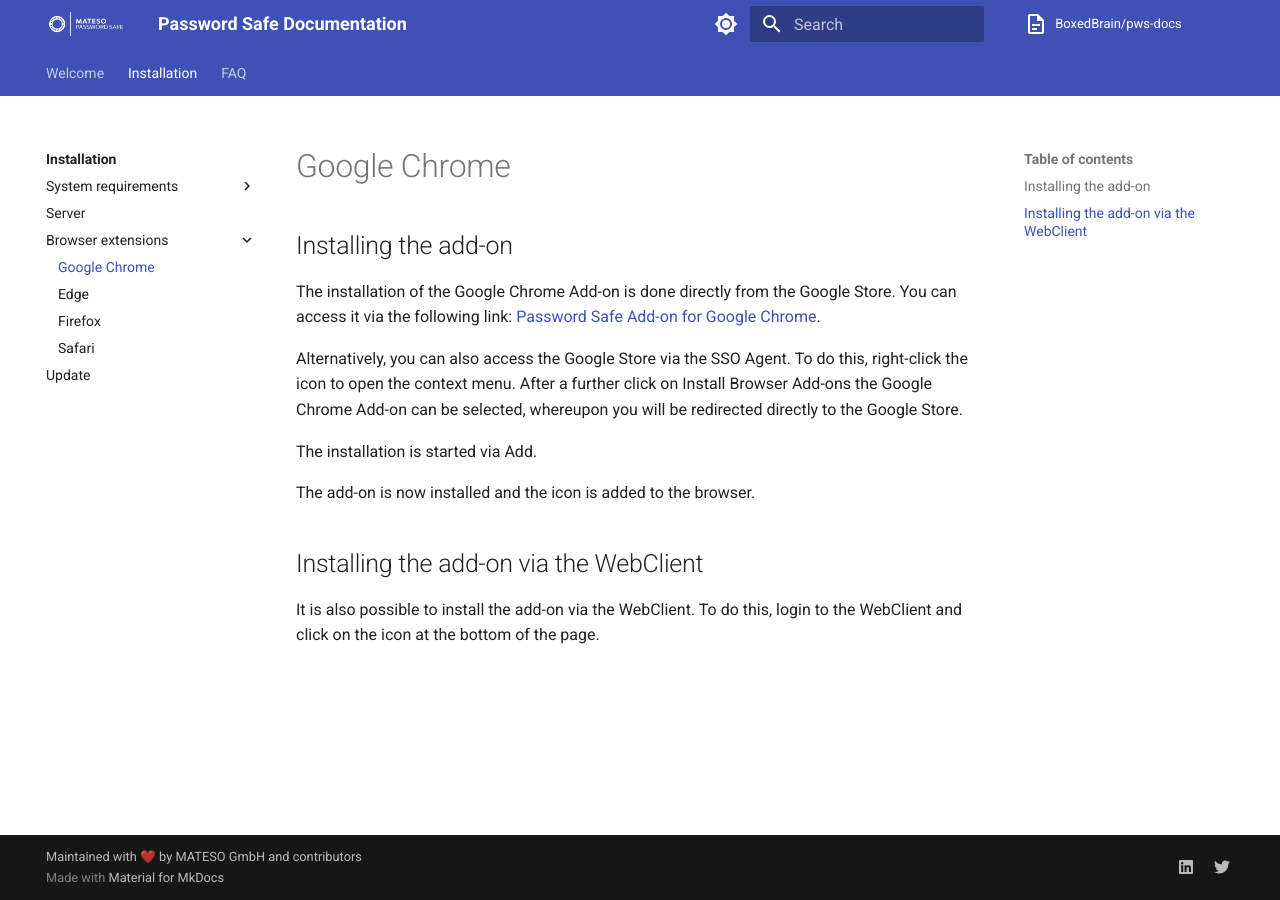
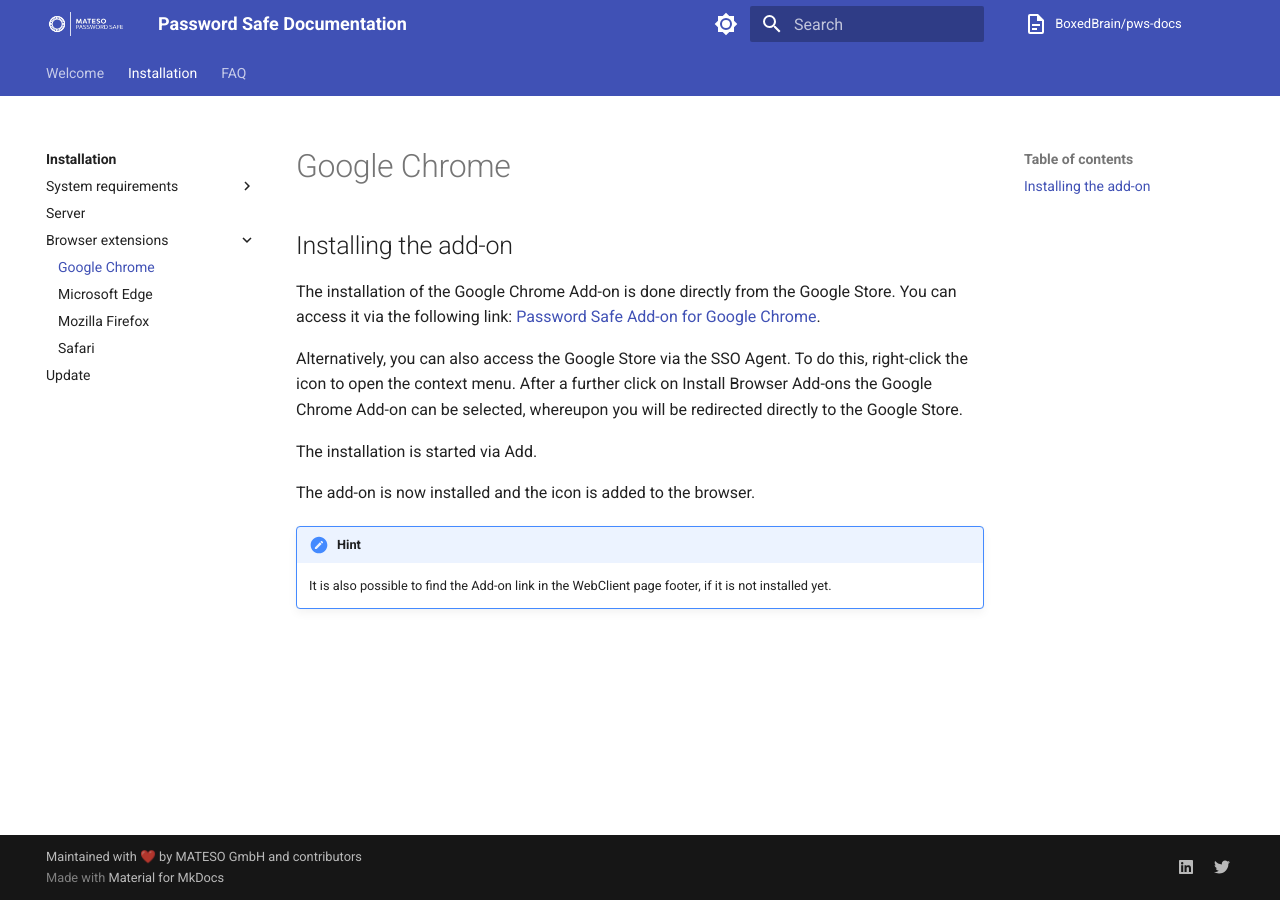
Before and after one commit to BoxedBrain/pws-docs, an MkDocs documentation site: the page built from docs/installation/browser/chrome.md, in a window 1280 px wide. Built offline with MkDocs 1.6.1 and Material for MkDocs 9.7.7, drawn with Linux system fonts in a browser that asks for light colours; comment, search, counter and statistics services are not loaded.

Commit message:
restructure & content

```diff
--- a/docs/installation/browser/chrome.md
+++ b/docs/installation/browser/chrome.md
@@ -11,6 +11,5 @@
 
 The add-on is now installed and the icon is added to the browser.
 
-## Installing the add-on via the WebClient
-
-It is also possible to install the add-on via the WebClient. To do this, login to the WebClient and click on the icon at the bottom of the page.
+!!! hint
+    It is also possible to find the Add-on link in the WebClient page footer, if it is not installed yet.
--- a/docs/installation/browser/edge.md
+++ b/docs/installation/browser/edge.md
@@ -1,4 +1,4 @@
-# Edge
+# Microsoft Edge
 
 ## Installing the add-on
 
@@ -7,3 +7,6 @@
 [Password Safe Add-on for Edge](https://microsoftedge.microsoft.com/addons/detail/ahdfobpkkckhdhbmnpjehdkepaddfhek){target=_blank}.
 
 ![Image title](/assets/en/edge_addon/store_edge_addon.png){align=center loading=lazy}
+
+!!! hint
+    It is also possible to find the Add-on link in the WebClient page footer, if it is not installed yet.
--- a/docs/installation/browser/firefox.md
+++ b/docs/installation/browser/firefox.md
@@ -1,4 +1,4 @@
-# Firefox
+# Mozilla Firefox
 
 ## Installing the add-on
 
@@ -9,3 +9,6 @@
 After the download, the add-on is simply dragged and dropped into the browser.
 
 After confirming a security question, it is installed and an icon is created in the menu bar.
+
+!!! hint
+    It is also possible to find the Add-on link in the WebClient page footer, if it is not installed yet.
```
Also changed, not shown: docs/installation/server.md (renamed from docs/installation/installadminclient.md).
